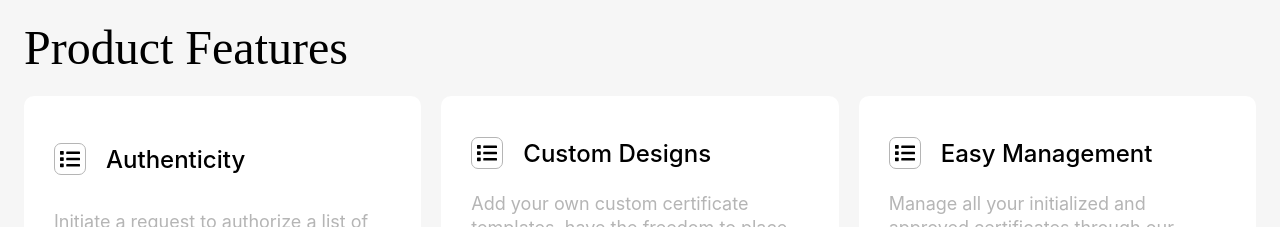
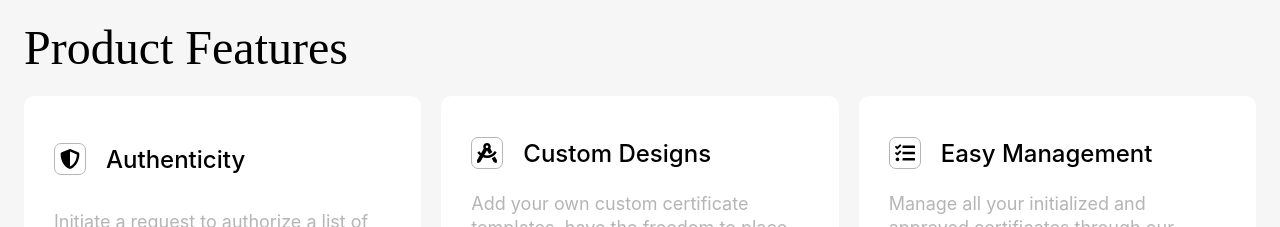
Before and after one commit to dscnitrourkela/project-guava-web, a React (Create React App) app in the folder client/: page / in a window 1280 px wide. Shown: the part 840-1067 px from the top of the page. Built offline with nearby package versions, Linux system fonts and the light colour scheme; a web font is replaced by a local one.

Commit message:
chore: minor updates

```diff
--- a/client/src/assets/placeholder/home.ts
+++ b/client/src/assets/placeholder/home.ts
@@ -3,6 +3,11 @@ import {
   faInstagram,
   faTwitter,
 } from '@fortawesome/free-brands-svg-icons';
+import {
+  faShieldAlt,
+  faDraftingCompass,
+  faTasks,
+} from '@fortawesome/free-solid-svg-icons';
 
 export default Object.freeze({
   FEATURES: [
@@ -11,18 +16,21 @@ export default Object.freeze({
       DESCRIPTION:
         'Initiate a request to authorize a list of certificates by an institute administrator for your event virtually. Maintain the authencity of your certificates through custom ids.',
       ID: 'feature1',
+      ICON: faShieldAlt,
     },
     {
       TITLE: 'Custom Designs',
       DESCRIPTION:
         'Add your own custom certificate templates, have the freedom to place signature freely on the canvas, adjust certificate id locations, select signature colors, easily add participants and many more.',
       ID: 'feature2',
+      ICON: faDraftingCompass,
     },
     {
       TITLE: 'Easy Management',
       DESCRIPTION:
         'Manage all your initialized and approved certificates through our dashboards. Filter through your old requests easily and view details regarding your requests, status and others.',
       ID: 'feature3',
+      ICON: faTasks,
     },
   ],
   SOCIALS: [
--- a/client/src/components/homepage/Features.tsx
+++ b/client/src/components/homepage/Features.tsx
@@ -3,7 +3,6 @@ import React from 'react';
 // Libraries
 import {makeStyles, Typography, Container, ButtonBase} from '@material-ui/core';
 import {FontAwesomeIcon} from '@fortawesome/react-fontawesome';
-import {faList} from '@fortawesome/free-solid-svg-icons';
 import {useHistory} from 'react-router-dom';
 
 // Assets
@@ -22,14 +21,10 @@ const Features: React.FC = () => {
       </Container>
 
       <Container className={classes.container}>
-        {HOMEPAGE_CONTENT.FEATURES.map(({TITLE, DESCRIPTION, ID}) => (
+        {HOMEPAGE_CONTENT.FEATURES.map(({TITLE, DESCRIPTION, ID, ICON}) => (
           <div key={ID} className={classes.featureContainer}>
             <Typography variant="h2" className={classes.title}>
-              <FontAwesomeIcon
-                size="lg"
-                icon={faList}
-                className={classes.icon}
-              />
+              <FontAwesomeIcon size="lg" icon={ICON} className={classes.icon} />
 
               {TITLE}
             </Typography>
```
